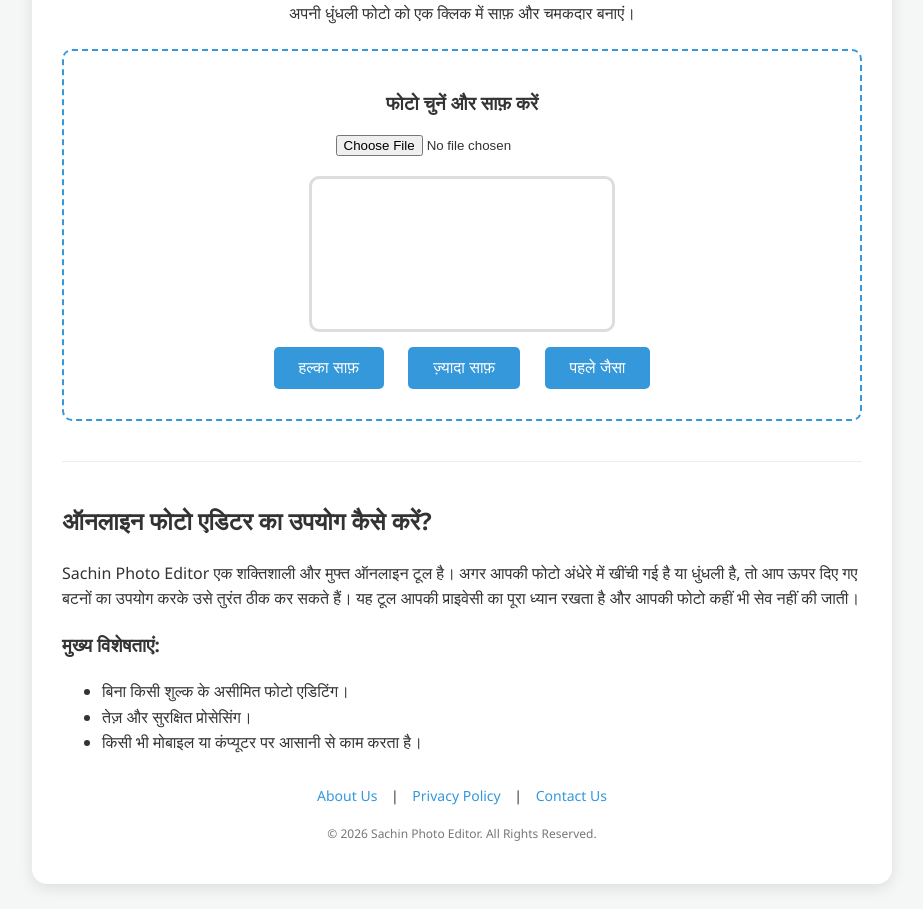
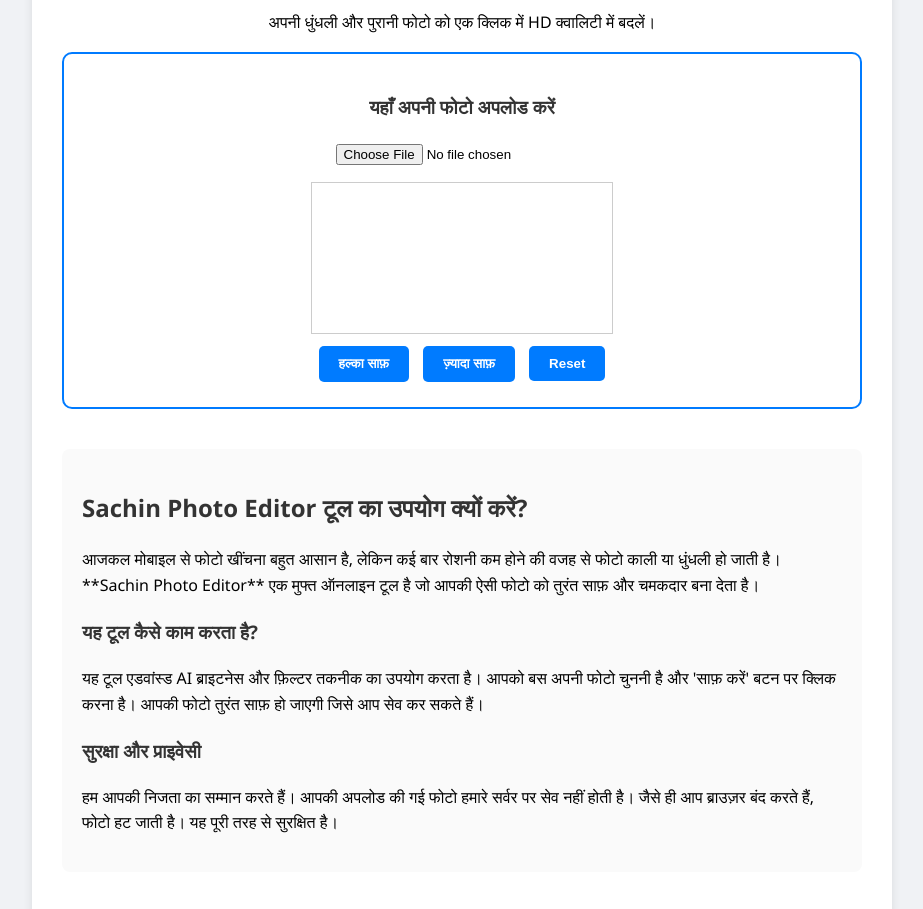
Before and after one commit to Digital-Shadi-Card/digital-shadi-card.github.io, a plain HTML site: page index.html in a window 1280 px wide. Shown: the part 134-1043 px from the top of the page, without its empty margins (178-1101 px from the left). Drawn offline with Linux system fonts and the light colour scheme.

Commit message:
Update index.html

```diff
--- a/index.html
+++ b/index.html
@@ -6,53 +6,48 @@
     <meta name="viewport" content="width=device-width, initial-scale=1.0">
     <title>Sachin Photo Editor - फ्री ऑनलाइन फोटो साफ़ करने वाला टूल</title>
     <style>
-        body { font-family: 'Segoe UI', Tahoma, Geneva, Verdana, sans-serif; text-align: center; background-color: #f4f7f6; margin: 0; padding: 20px; color: #333; }
-        .container { max-width: 800px; margin: auto; background: white; padding: 30px; border-radius: 15px; box-shadow: 0 4px 15px rgba(0,0,0,0.1); }
-        h1 { color: #2c3e50; }
-        #canvas { max-width: 100%; height: auto; border-radius: 10px; margin-top: 20px; border: 3px solid #ddd; }
-        .box { margin-top: 25px; padding: 20px; border: 2px dashed #3498db; border-radius: 10px; }
-        button { padding: 12px 25px; margin: 10px; background-color: #3498db; color: white; border: none; border-radius: 5px; cursor: pointer; font-size: 16px; transition: 0.3s; }
-        button:hover { background-color: #2980b9; }
-        .content-section { text-align: left; margin-top: 40px; line-height: 1.6; border-top: 1px solid #eee; padding-top: 20px; }
-        .footer-links { margin-top: 30px; font-size: 14px; }
-        .footer-links a { color: #3498db; text-decoration: none; margin: 0 10px; }
+        body { font-family: 'Segoe UI', Arial, sans-serif; text-align: center; background-color: #f0f2f5; margin: 0; padding: 20px; line-height: 1.6; }
+        .container { max-width: 800px; margin: auto; background: white; padding: 30px; border-radius: 12px; box-shadow: 0 4px 10px rgba(0,0,0,0.1); }
+        .editor-box { border: 2px solid #007bff; padding: 20px; border-radius: 10px; margin-bottom: 30px; }
+        #canvas { max-width: 100%; height: auto; border: 1px solid #ccc; margin-top: 15px; }
+        button { padding: 10px 20px; margin: 5px; cursor: pointer; border: none; border-radius: 5px; background: #007bff; color: white; font-weight: bold; }
+        .text-content { text-align: left; margin-top: 40px; padding: 20px; background: #fafafa; border-radius: 8px; }
+        h1, h2, h3 { color: #333; }
+        .footer { margin-top: 40px; border-top: 1px solid #ddd; padding-top: 20px; }
     </style>
 </head>
 <body>
 
 <div class="container">
-    <h1>Sachin Photo Editor</h1>
-    <p>अपनी धुंधली फोटो को एक क्लिक में साफ़ और चमकदार बनाएं।</p>
+    <h1>Sachin Photo Editor: ऑनलाइन फोटो साफ़ करें</h1>
+    <p>अपनी धुंधली और पुरानी फोटो को एक क्लिक में HD क्वालिटी में बदलें।</p>
 
-    <div class="box">
-        <h3>फोटो चुनें और साफ़ करें</h3>
+    <div class="editor-box">
+        <h3>यहाँ अपनी फोटो अपलोड करें</h3>
         <input type="file" id="upload" accept="image/*">
         <br>
         <canvas id="canvas"></canvas>
         <br>
         <button onclick="edit('brightness(1.2)')">हल्का साफ़</button>
-        <button onclick="edit('brightness(1.5)')">ज़्यादा साफ़</button>
-        <button onclick="edit('none')">पहले जैसा</button>
+        <button onclick="edit('brightness(1.6)')">ज़्यादा साफ़</button>
+        <button onclick="edit('none')">Reset</button>
     </div>
 
-    <div class="content-section">
-        <h2>ऑनलाइन फोटो एडिटर का उपयोग कैसे करें?</h2>
-        <p>Sachin Photo Editor एक शक्तिशाली और मुफ्त ऑनलाइन टूल है। अगर आपकी फोटो अंधेरे में खींची गई है या धुंधली है, तो आप ऊपर दिए गए बटनों का उपयोग करके उसे तुरंत ठीक कर सकते हैं। यह टूल आपकी प्राइवेसी का पूरा ध्यान रखता है और आपकी फोटो कहीं भी सेव नहीं की जाती।</p>
+    <div class="text-content">
+        <h2>Sachin Photo Editor टूल का उपयोग क्यों करें?</h2>
+        <p>आजकल मोबाइल से फोटो खींचना बहुत आसान है, लेकिन कई बार रोशनी कम होने की वजह से फोटो काली या धुंधली हो जाती है। **Sachin Photo Editor** एक मुफ्त ऑनलाइन टूल है जो आपकी ऐसी फोटो को तुरंत साफ़ और चमकदार बना देता है।</p>
 
-        <h3>मुख्य विशेषताएं:</h3>
-        <ul>
-            <li>बिना किसी शुल्क के असीमित फोटो एडिटिंग।</li>
-            <li>तेज़ और सुरक्षित प्रोसेसिंग।</li>
-            <li>किसी भी मोबाइल या कंप्यूटर पर आसानी से काम करता है।</li>
-        </ul>
+        <h3>यह टूल कैसे काम करता है?</h3>
+        <p>यह टूल एडवांस्ड AI ब्राइटनेस और फ़िल्टर तकनीक का उपयोग करता है। आपको बस अपनी फोटो चुननी है और 'साफ़ करें' बटन पर क्लिक करना है। आपकी फोटो तुरंत साफ़ हो जाएगी जिसे आप सेव कर सकते हैं।</p>
+
+        <h3>सुरक्षा और प्राइवेसी</h3>
+        <p>हम आपकी निजता का सम्मान करते हैं। आपकी अपलोड की गई फोटो हमारे सर्वर पर सेव नहीं होती है। जैसे ही आप ब्राउज़र बंद करते हैं, फोटो हट जाती है। यह पूरी तरह से सुरक्षित है।</p>
     </div>
 
-    <div class="footer-links">
-        <a href="#">About Us</a> |
-        <a href="#">Privacy Policy</a> |
-        <a href="#">Contact Us</a>
+    <div class="footer">
+        <p><a href="#">Privacy Policy</a> | <a href="#">About Us</a> | <a href="#">Contact Us</a></p>
+        <p>&copy; 2026 Sachin Photo Editor. All Rights Reserved.</p>
     </div>
-    <p style="font-size: 12px; color: #777; margin-top: 20px;">&copy; 2026 Sachin Photo Editor. All Rights Reserved.</p>
 </div>
 
 <script>
```
